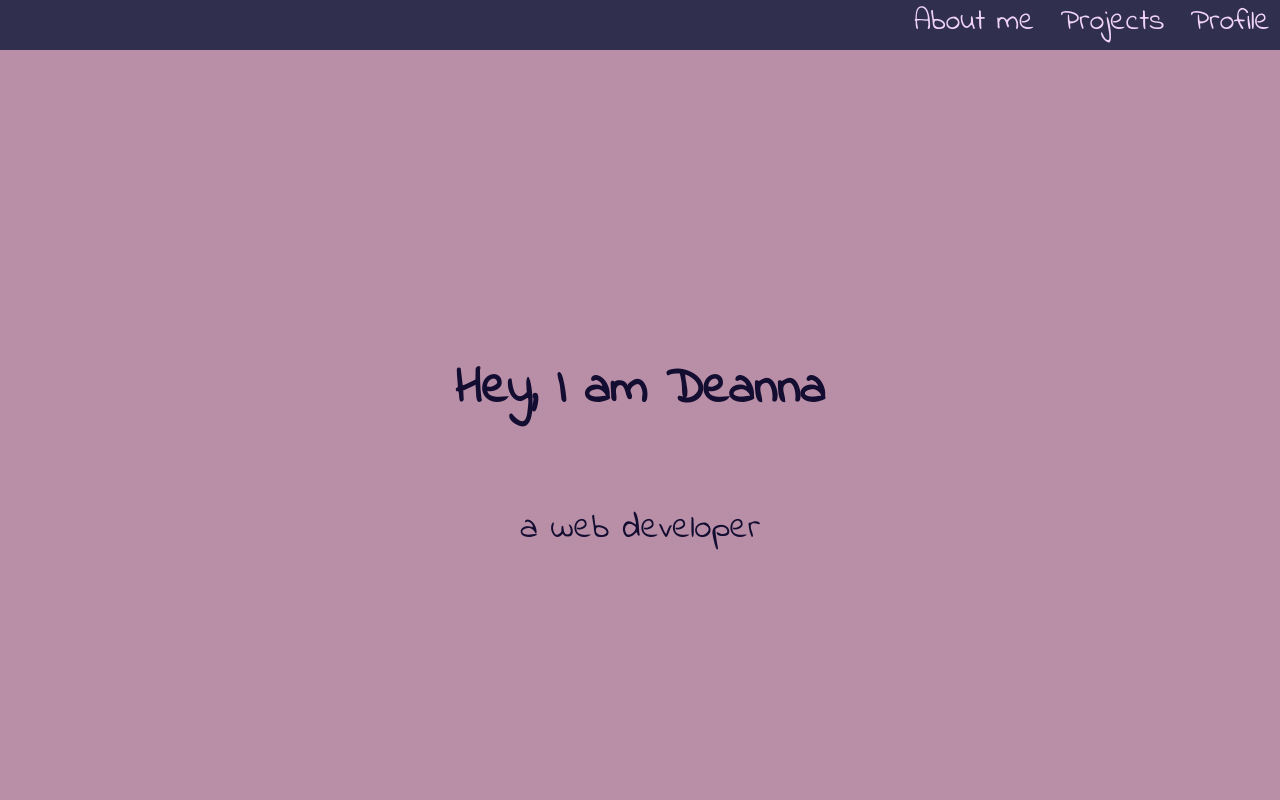
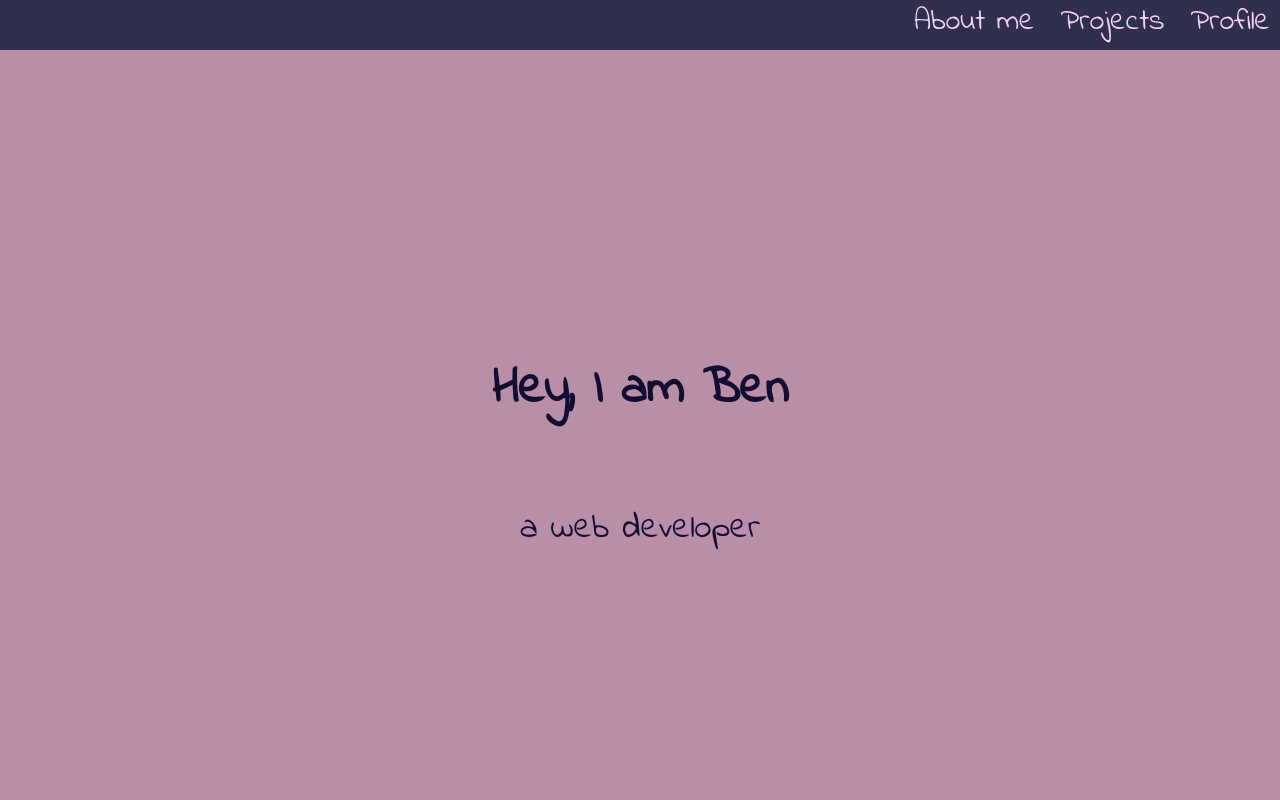
Before and after one commit to deanna-og/freecodecamp, a plain HTML site: page profile/index.html in a window 1280 px wide. Shown: the top 800 px of the page. Drawn offline with Linux system fonts and the light colour scheme.

Commit message:
Update index.html

```diff
--- a/profile/index.html
+++ b/profile/index.html
@@ -124,7 +124,7 @@
   </div>
   <main>
     <section id="welcome-section" class="welcome-section">
-      <h1 class="welcome-text">Hey, I am Deanna</h1>
+      <h1 class="welcome-text">Hey, I am Ben</h1>
       <p class="welcome-text">a web developer</p>
     </section>
     <section id="projects" class="projects">
```
